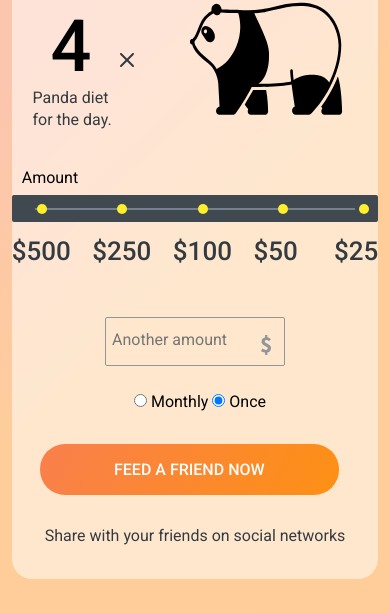
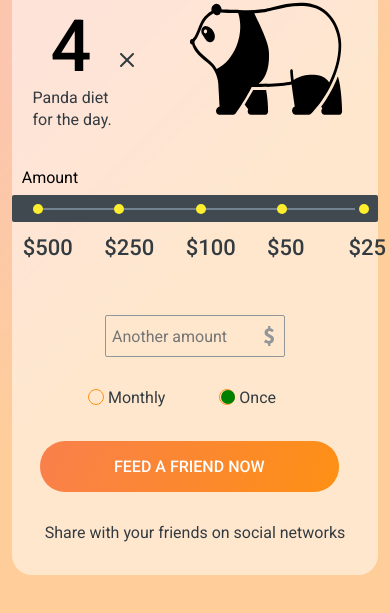
Before and after one commit to vladislava96/songbird, a plain HTML site: page online-zoo/pages/donate/donate.html in a window 390 px wide. Shown: the part 1194-1807 px from the top of the page. Drawn offline with Linux system fonts and the light colour scheme.

Commit message:
fix: radio button design

```diff
--- /dev/null
+++ b/online-zoo/assets/styles/components/radio.scss
@@ -0,0 +1,40 @@
+input[type='radio'] {
+  appearance: none;
+  position: relative;
+  width: 16px;
+  height: 16px;
+  border: 1px solid #FE9013;
+  border-radius: 50%;
+  vertical-align: -2px;
+  color: green;
+}
+
+input[type=radio]::before {
+  content: "";
+  width: 14px;
+  height: 14px;
+  position: absolute;
+  font-size: 1.2em;
+  right: -0.3px;
+  top: 0.2px;
+  visibility: hidden;
+  background: green;
+  border-radius: 50%;
+}
+
+input[type=radio]:checked::before {
+  visibility: visible;
+}
+
+input[type=radio]:disabled {
+  border-color: black;
+  background: #ddd;
+  color: gray;
+}
+
+#once {
+  margin-left: 50px;
+  @media(max-width: 320px) {
+    margin-left: 26px;
+  }
+}
--- a/online-zoo/assets/styles/layout/feed-friend.scss
+++ b/online-zoo/assets/styles/layout/feed-friend.scss
@@ -241,9 +241,29 @@
     position: relative;
     left: 5%;
     top: -28px;
+    @media(max-width: 1000px) {
+        width: 109%;
+        left: 6%;
+    }
     @media(max-width: 640px) {
+        width: 97%;
+        left: 0%;
+    }
+    @media(max-width: 560px) {
+        width: 97%;
+        left: -1%;
+    }
+    @media(max-width: 520px) {
         width: 100%;
-        left: 0%;
+        left: 2%;
+    }
+    @media(max-width: 490px) {
+        width: 100%;
+        left: 3%;
+    }
+    @media(max-width: 380px) {
+        width: 97%;
+        left: 1%;
     }
     @media(max-width: 320px) {
         width: 280px;
@@ -256,6 +276,11 @@
         margin-top: 10px;
         width: 200px;
         cursor: pointer;
+        &:nth-child(-n+1) {
+            @media(max-width: 1000px) {
+                display: none;
+            }
+        }
         &:nth-child(-n+3) {
             @media(max-width: 640px) {
                 display: none;
@@ -284,6 +309,9 @@
             @media(max-width: 640px) {
                 margin-left: 25px;
             }
+            @media(max-width: 520px) {
+                margin-left: 10px;
+            }
             @media(max-width: 320px) {
                 width: 5px;
                 height: 5px;
@@ -299,6 +327,9 @@
             text-transform: uppercase;
             color: #333B41;
             transition: all 1s ease;
+            @media(max-width: 520px) {
+                font-size: 22px;
+            }
             @media(max-width: 320px) {
                 margin-top: 10px;
                 font-size: 13px;
@@ -359,8 +390,8 @@
     color: #929699;
     @media(max-width: 640px) {
         width: 180px;
-        padding: 11px 0 13px 6px;
-        background-position: 155px 17px;
+        padding: 10px 0 8px 6px;
+        background-position: 158px 10px;
     }
     @media(max-width: 320px) {
         background-position: 160px 10px;
@@ -377,15 +408,30 @@
     margin: 0 auto;
     text-align: center;
     margin-top: 20px;
+    @media(max-width: 640px) {
+        margin-top: 23px;
+    }
     @media(max-width: 320px) {
         width: 300px;
         margin-top: 8px;
     }
     .feed-friend__input-radio {
-        margin-top: 25px;
-        margin-bottom: 31px;
+        font-weight: 400;
+        font-size: 16px;
+        line-height: 140%;
+        color: #333B41;
+        margin: 25px 26px 31px 0px;
+        label {
+            @media(max-width: 320px) {
+                margin-left: 5px;
+                margin-right: 21px;
+            }
+        }
+        @media(max-width: 640px) {
+            margin: 30px 26px 31px 0px;
+        }
         @media(max-width: 320px) {
-            margin-bottom: 28px;
+            margin: 24px auto 28px auto;
         }
     }
     .feed-friend__share {
--- a/online-zoo/pages/donate/donate.html
+++ b/online-zoo/pages/donate/donate.html
@@ -185,7 +185,7 @@
                             <input id="monthly" type="radio" name="feed" value="monthly">
                             <label for="monthly">Monthly</label>
                             <input id="once" type="radio" name="feed" value="once" checked>
-                            <label for="monthly">Once</label>
+                            <label for="once">Once</label>
 
                         </p>
 
--- a/online-zoo/pages/donate/donate.scss
+++ b/online-zoo/pages/donate/donate.scss
@@ -38,3 +38,4 @@ $main-font-family-one: 'Roboto', sans-serif;
 @import '../../assets/styles/components/menu.scss';
 @import '../../assets/styles/components/button.scss';
 @import '../../assets/styles/components/burger-menu.scss';
+@import '../../assets/styles/components/radio.scss';
--- a/online-zoo/pages/main/main.js
+++ b/online-zoo/pages/main/main.js
@@ -7,3 +7,7 @@ const openMenuBtn = document.querySelector('.header__burger-menu-btn');
 new BurgerMenu(burgerMenu, burgerNav, openMenuBtn)
 
 console.log('1')
+
+console.log(document.querySelectorAll("div")[1])
+
+console.log(document.body.parentNode === document.documentElement)
```
Also changed, not shown: online-zoo/pages/main/main.html (+5 -5 lines), online-zoo/pages/donate/donate.css, 1 other file.
